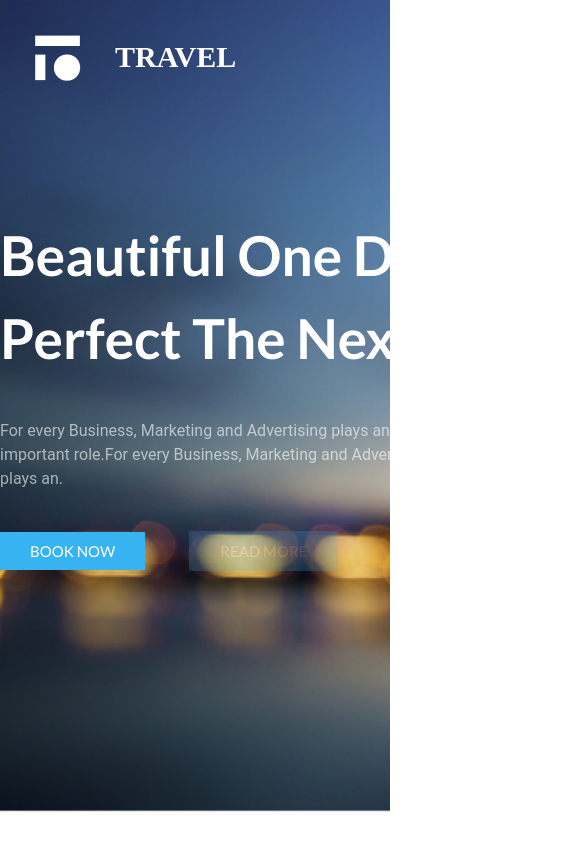
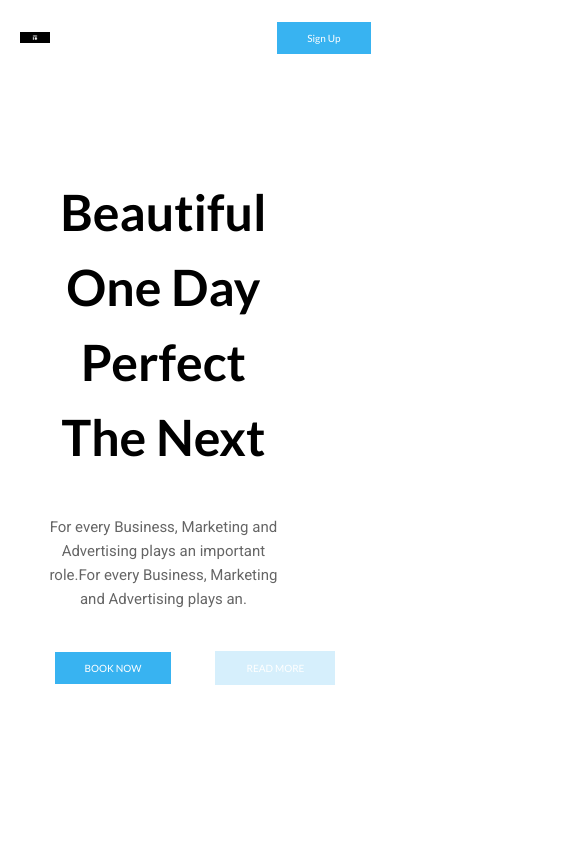
Before and after one commit to Abbos782/TRAVEL, a plain HTML site: page index.html in a window 390 px wide. Shown: the top 841 px of the page, 585 px wide, since content can reach past the window. Drawn offline with Linux system fonts and the light colour scheme.

Commit message:
add book section

```diff
--- /dev/null
+++ b/css/media.css
@@ -0,0 +1,94 @@
+@media(max-width: 1140px){
+	.container{
+		width: 1040px;
+		margin: 0 auto;
+	}
+	}
+	.next__title{
+	font-size: 40px;
+
+	line-height: 1.5;
+
+}
+@media(max-width: 1040px){
+	.container{
+		width: 940px;
+		margin: 0 auto;
+	}
+}
+@media(max-width: 940px){
+	.container{
+		width: 840px;
+		margin: 0 auto;
+	}
+	.next__title{
+	font-size: 35px;
+
+	line-height: 1.5;
+}
+}
+@media(max-width: 840px){
+	.container{
+		width: 740px;
+		margin: 0 auto;
+	}
+.primiry__btn{
+		font-size: 10px;
+	}
+}
+@media(max-width: 740px){
+	.container{
+		width: 640px;
+		margin: 0 auto;
+	}
+.body-img{
+	background-image: none;
+}
+.next__title{
+	width: 80%;
+	color: #000;
+}
+.nav__logo{
+	color: #000;
+}
+.nav-list{
+	display: none;
+}
+
+.nav__logo__img{
+	width: 44%;
+	padding: 0 10px;
+	background-color:#000;
+}
+.navbar{
+	padding:  20px 0;
+}
+.next__content{
+	width: 100%;
+	text-align: center;
+	justify-content: center;
+}
+.next__title{
+	color: #000;
+	justify-content: center;
+	font-size: 50px;
+}
+.next__text{
+	width: 80%;
+
+	color: #000;
+	font-size: 15px;
+}
+
+.next__link{
+	display: block;
+	justify-content: space-between;
+	text-align: center;
+}
+}
+@media(max-width: 640px){
+	.container{
+		width: 90%;
+		margin: 0 auto;
+	}
+}
--- a/css/style.css
+++ b/css/style.css
@@ -6,6 +6,10 @@
 }
 a{
 	text-decoration: none;
+}
+body{
+	font-family: 'Roboto', sans-serif;
+
 }
 
 .container{
@@ -22,13 +26,16 @@
 	font-family: Lato;
 
 }
+.primiry__btn:hover{
+	background-color: #58B3F2;
+}
 .body-img{
 	width: 100%;
 	background-image: url("../img/PlbRTTw8AN 1.png");
 	background-size: cover;
 	height: 100vh;
 }
-.navbar>.container{
+.navbar{
 	display: flex;
 	align-items: center;
 	justify-content: space-between;
@@ -75,10 +82,33 @@
 color: #FFFFFF;
 opacity: 0.6;
 }
+.next__link{
+	display: flex;
+}
 .next__btn{
 border: 1px solid #38B3F1;
 box-sizing: border-box;
 opacity: 0.2;
 margin-left: 40px;
+opacity: 0.;
 
 }
+
+
+
+.book{
+	padding-top: 100px;
+}
+.book__header{
+	width: 50%;
+}
+.book__header__title{
+
+	font-size: 40px;
+	font-weight: 700;
+}
+.book__header__text{
+	width: 80%;
+	padding: 20px 0;
+	font-size: 15px;
+}
--- a/index.html
+++ b/index.html
@@ -6,12 +6,15 @@
 	<title>TRAVEL</title>
 	<link rel="preconnect" href="https://fonts.gstatic.com">
 <link href="https://fonts.googleapis.com/css2?family=Lato:ital,wght@0,400;0,700;0,900;1,300;1,400&display=swap" rel="stylesheet">
+<link rel="preconnect" href="https://fonts.gstatic.com">
+<link href="https://fonts.googleapis.com/css2?family=Roboto:ital,wght@0,400;0,500;0,900;1,400;1,500&display=swap" rel="stylesheet">
 	<link rel="stylesheet" href="css/style.css">
+    <link rel="stylesheet" href="css/media.css">
 </head>
 <body>
 	 <div class="body-img">
+	   	 <div class="container">
 	   	<nav class="navbar">
-	   	  <div class="container">
 	   	  	    <div class="nav__logo">
 	   	  	    	<img  class="nav__logo__img" src="img/ITO - Digital Agency_4.png" alt="ITO - Digital Agency_4.png">
 	   	  	    	  <h2  class="nav__logo__title">TRAVEL</h2>
@@ -23,19 +26,30 @@
 	   	  	     	<li class="nav__item"><a href="#">Contact</a></li>
 	   	  	     </ul>
 	   	  	     <button class="nav__btn primiry__btn">Sign Up</button>
-	   	  </div>
+
 	   </nav>
 	       <div class="next">
 	       	  <div class="container">
 	       	  	    <div class="next__content">
 	       	  	    	 <h2 class="next__title"> Beautiful One Day Perfect The Next</h2>
 	       	  	   <p class="next__text">For every Business, Marketing and Advertising plays an important role.For every Business, Marketing and Advertising plays an. </p>
-	       	  	   <button class=" primiry__btn">BOOK NOW</button>
-	       	  	   <button class="next__btn primiry__btn">READ MORE</button>
+	       	  	      <div class="next__link">
+	       	  	      	<button class="primiry__btn">BOOK NOW</button>
+	       	  	        <button class="next__btn primiry__btn">READ MORE</button>
+	       	  	      </div>
 	       	  	    </div>
 	       	  </div>
 	       </div>
 	</div>
+	</div>
 
+	  <section class="book">
+	  	  <div class="container">
+	  	  	   <div class="book__header">
+	  	  	   	<h2 class="book__header__title"> Book A Ticket And Just Leave.</h2>
+	  	  	   	<p class="book__header__text">For every Business, Marketing and Advertising plays an important role.For every Business, Marketing and Advertising plays an.</p>
+	  	  	   </div>
+	  	  </div>
+	  </section>
 </body>
 </html>
```
